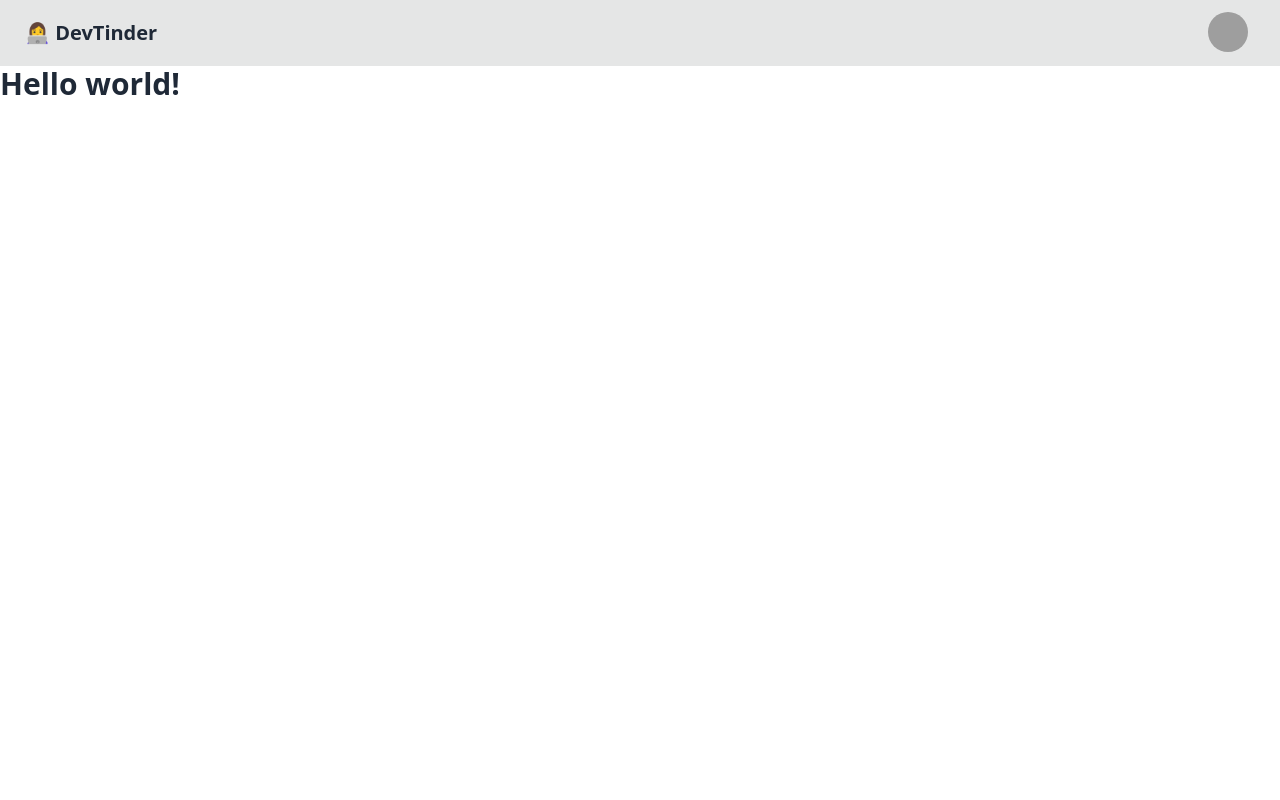
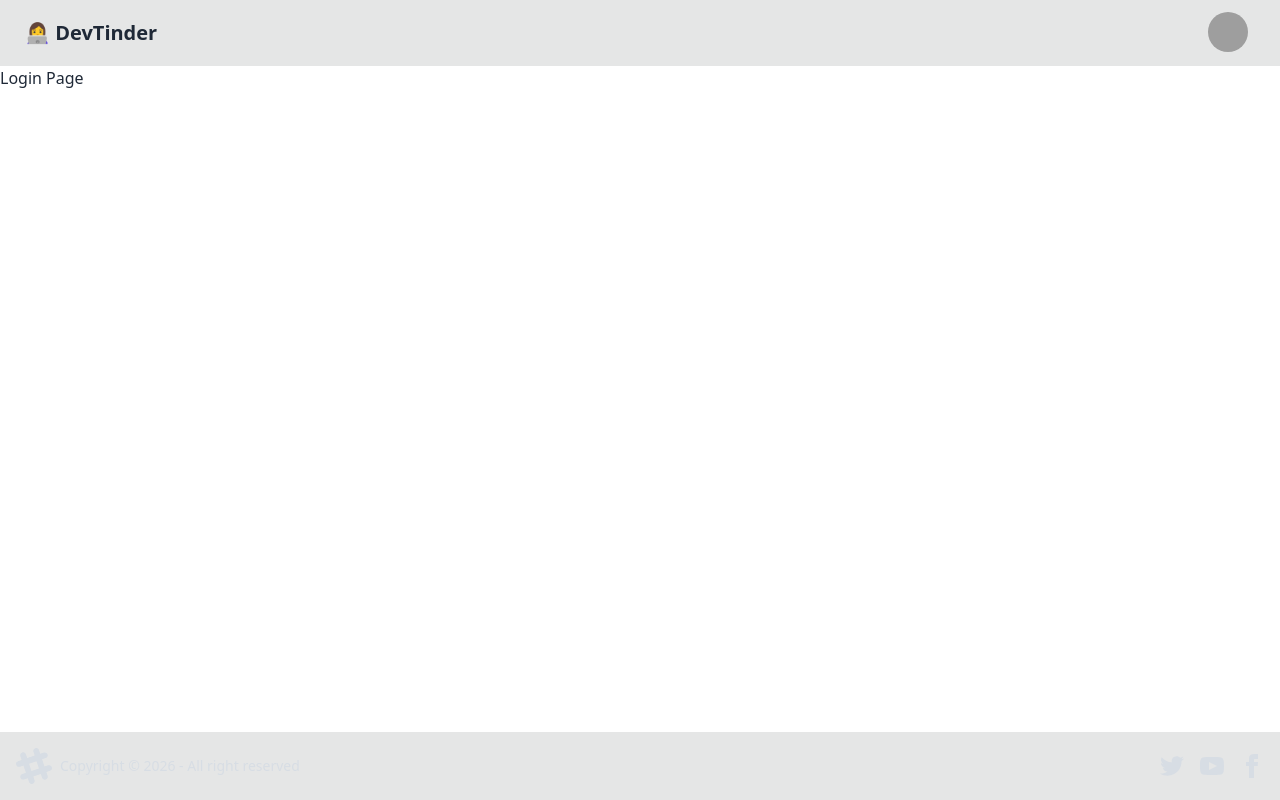
Before and after one commit to PawanOG/DevTinderFrontEnd, a React (Vite) app: page /login in a window 1280 px wide. Built offline with nearby package versions, Linux system fonts and the light colour scheme; grey boxes are pictures that could not be loaded.

Commit message:
Browser Routing

```diff
--- a/package.json
+++ b/package.json
@@ -11,7 +11,8 @@
   },
   "dependencies": {
     "react": "^18.3.1",
-    "react-dom": "^18.3.1"
+    "react-dom": "^18.3.1",
+    "react-router-dom": "^7.12.0"
   },
   "devDependencies": {
     "@eslint/js": "^9.9.0",
--- a/src/App.jsx
+++ b/src/App.jsx
@@ -1,47 +1,22 @@
+import NavBar from "./navbar";
+import { BrowserRouter, Routes, Route } from "react-router-dom";
+import Login from "./login";
+import Profile from "./profile";
+import Body from "./body";
+
+
 function App() {
   return (
     <>
-      <div className="navbar bg-base-300">
-        <div className="flex-1">
-          <a className="btn btn-ghost text-xl">👩‍💻 DevTinder</a>
-        </div>
-        <div className="flex-none gap-2">
-          <div className="form-control"></div>
-          <div className="dropdown dropdown-end mx-5">
-            <div
-              tabIndex={0}
-              role="button"
-              className="btn btn-ghost btn-circle avatar"
-            >
-              <div className="w-10 rounded-full">
-                <img
-                  alt="Tailwind CSS Navbar component"
-                  src="https://img.daisyui.com/images/stock/photo-1534528741775-53994a69daeb.webp"
-                />
-              </div>
-            </div>
-            <ul
-              tabIndex={0}
-              className="menu menu-sm dropdown-content bg-base-100 rounded-box z-[1] mt-3 w-52 p-2 shadow"
-            >
-              <li>
-                <a className="justify-between">
-                  Profile
-                  <span className="badge">New</span>
-                </a>
-              </li>
-              <li>
-                <a>Settings</a>
-              </li>
-              <li>
-                <a>Logout</a>
-              </li>
-            </ul>
-          </div>
-        </div>
-      </div>
-      <h1 className="text-3xl font-bold ">Hello world!</h1>
-    </>
+      <BrowserRouter basename="/">
+        <Routes>
+          <Route path = "/" element ={<Body/>}>
+           <Route path = "/login" element ={<Login/>}/>
+           <Route path ="/profile" element ={<Profile/>} />
+          </Route>
+         </Routes>
+        </BrowserRouter>
+      </>
   );
 }
 
--- /dev/null
+++ b/src/body.jsx
@@ -0,0 +1,15 @@
+import { Outlet } from "react-router-dom";
+import NavBar from "./navbar";
+import Footer from "./footer";
+
+const body = () => {
+    return (
+        <div>
+            <NavBar/>
+            <Outlet/>
+            <Footer/>
+        </div>
+    )
+}
+
+export default body;
--- /dev/null
+++ b/src/footer.jsx
@@ -0,0 +1,56 @@
+const Footer = () => {
+    return (
+        <footer className="footer sm:footer-horizontal bg-base-300 text-neutral-content p-4 fixed bottom-0">
+            <aside className="grid-flow-col items-center">
+                <svg
+                    width="36"
+                    height="36"
+                    viewBox="0 0 24 24"
+                    xmlns="http://www.w3.org/2000/svg"
+                    fillRule="evenodd"
+                    clipRule="evenodd"
+                    className="fill-current">
+                    <path
+                        d="M22.672 15.226l-2.432.811.841 2.515c.33 1.019-.209 2.127-1.23 2.456-1.15.325-2.148-.321-2.463-1.226l-.84-2.518-5.013 1.677.84 2.517c.391 1.203-.434 2.542-1.831 2.542-.88 0-1.601-.564-1.86-1.314l-.842-2.516-2.431.809c-1.135.328-2.145-.317-2.463-1.229-.329-1.018.211-2.127 1.231-2.456l2.432-.809-1.621-4.823-2.432.808c-1.355.384-2.558-.59-2.558-1.839 0-.817.509-1.582 1.327-1.846l2.433-.809-.842-2.515c-.33-1.02.211-2.129 1.232-2.458 1.02-.329 2.13.209 2.461 1.229l.842 2.515 5.011-1.677-.839-2.517c-.403-1.238.484-2.553 1.843-2.553.819 0 1.585.509 1.85 1.326l.841 2.517 2.431-.81c1.02-.33 2.131.211 2.461 1.229.332 1.018-.21 2.126-1.23 2.456l-2.433.809 1.622 4.823 2.433-.809c1.242-.401 2.557.484 2.557 1.838 0 .819-.51 1.583-1.328 1.847m-8.992-6.428l-5.01 1.675 1.619 4.828 5.011-1.674-1.62-4.829z"></path>
+                </svg>
+                <p>Copyright © {new Date().getFullYear()} - All right reserved</p>
+            </aside>
+            <nav className="grid-flow-col gap-4 md:place-self-center md:justify-self-end">
+                <a>
+                    <svg
+                        xmlns="http://www.w3.org/2000/svg"
+                        width="24"
+                        height="24"
+                        viewBox="0 0 24 24"
+                        className="fill-current">
+                        <path
+                            d="M24 4.557c-.883.392-1.832.656-2.828.775 1.017-.609 1.798-1.574 2.165-2.724-.951.564-2.005.974-3.127 1.195-.897-.957-2.178-1.555-3.594-1.555-3.179 0-5.515 2.966-4.797 6.045-4.091-.205-7.719-2.165-10.148-5.144-1.29 2.213-.669 5.108 1.523 6.574-.806-.026-1.566-.247-2.229-.616-.054 2.281 1.581 4.415 3.949 4.89-.693.188-1.452.232-2.224.084.626 1.956 2.444 3.379 4.6 3.419-2.07 1.623-4.678 2.348-7.29 2.04 2.179 1.397 4.768 2.212 7.548 2.212 9.142 0 14.307-7.721 13.995-14.646.962-.695 1.797-1.562 2.457-2.549z"></path>
+                    </svg>
+                </a>
+                <a>
+                    <svg
+                        xmlns="http://www.w3.org/2000/svg"
+                        width="24"
+                        height="24"
+                        viewBox="0 0 24 24"
+                        className="fill-current">
+                        <path
+                            d="M19.615 3.184c-3.604-.246-11.631-.245-15.23 0-3.897.266-4.356 2.62-4.385 8.816.029 6.185.484 8.549 4.385 8.816 3.6.245 11.626.246 15.23 0 3.897-.266 4.356-2.62 4.385-8.816-.029-6.185-.484-8.549-4.385-8.816zm-10.615 12.816v-8l8 3.993-8 4.007z"></path>
+                    </svg>
+                </a>
+                <a>
+                    <svg
+                        xmlns="http://www.w3.org/2000/svg"
+                        width="24"
+                        height="24"
+                        viewBox="0 0 24 24"
+                        className="fill-current">
+                        <path
+                            d="M9 8h-3v4h3v12h5v-12h3.642l.358-4h-4v-1.667c0-.955.192-1.333 1.115-1.333h2.885v-5h-3.808c-3.596 0-5.192 1.583-5.192 4.615v3.385z"></path>
+                    </svg>
+                </a>
+            </nav>
+        </footer>
+    )
+}
+export default Footer;
--- /dev/null
+++ b/src/login.jsx
@@ -0,0 +1,7 @@
+const login = () =>{
+    return (
+        <div>Login Page</div>
+    )
+}
+
+export default login;
--- /dev/null
+++ b/src/navbar.jsx
@@ -0,0 +1,45 @@
+const NavBar = () => {
+    return (
+      <div> <div className="navbar bg-base-300">
+        <div className="flex-1">
+          <a className="btn btn-ghost text-xl">👩‍💻 DevTinder</a>
+        </div>
+        <div className="flex-none gap-2">
+          <div className="form-control"></div>
+          <div className="dropdown dropdown-end mx-5">
+            <div
+              tabIndex={0}
+              role="button"
+              className="btn btn-ghost btn-circle avatar"
+            >
+              <div className="w-10 rounded-full">
+                <img
+                  alt="Tailwind CSS Navbar component"
+                  src="https://img.daisyui.com/images/stock/photo-1534528741775-53994a69daeb.webp"
+                />
+              </div>
+            </div>
+            <ul
+              tabIndex={0}
+              className="menu menu-sm dropdown-content bg-base-100 rounded-box z-[1] mt-3 w-52 p-2 shadow"
+            >
+              <li>
+                <a className="justify-between">
+                  Profile
+                  <span className="badge">New</span>
+                </a>
+              </li>
+              <li>
+                <a>Settings</a>
+              </li>
+              <li>
+                <a>Logout</a>
+              </li>
+            </ul>
+          </div>
+        </div>
+      </div> </div>
+    )
+};
+
+export default NavBar;
--- /dev/null
+++ b/src/profile.jsx
@@ -0,0 +1,7 @@
+const Profile = () => {
+    return (
+        <div>Profile Page</div>
+    )
+}
+
+export default Profile;
```
Also changed, not shown: 1 other file (tests, documents, lock files or other folders).
